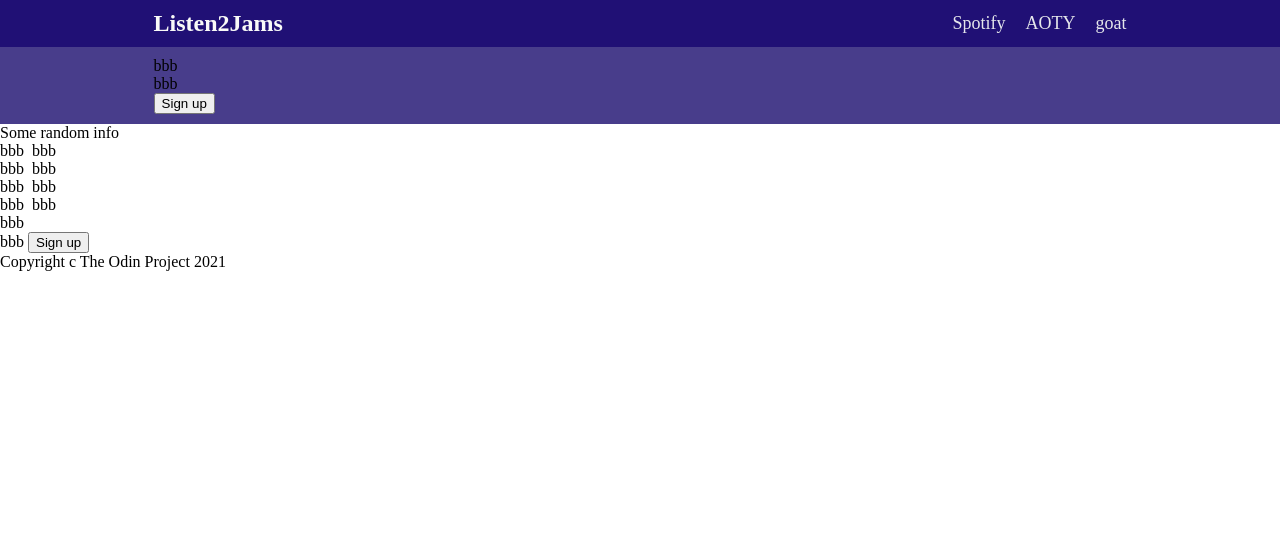
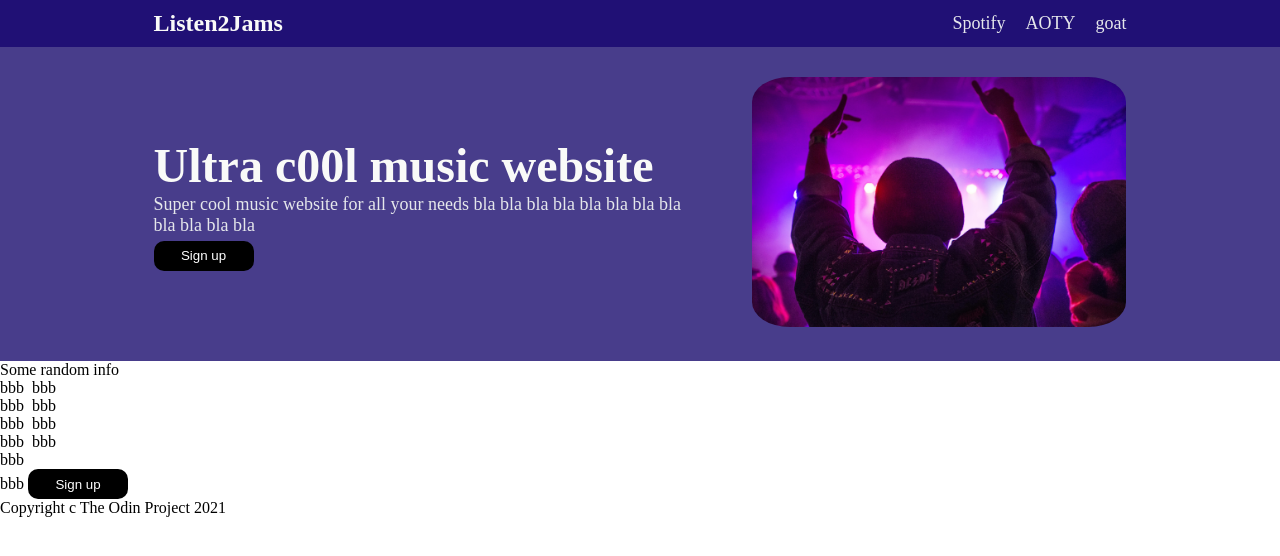
Before and after one commit to TFA05/landing-page, a plain HTML site: page index.html in a window 1280 px wide. Drawn offline with Linux system fonts and the light colour scheme.

Commit message:
Finish first section and make link in header open in new tab

```diff
--- a/css/style.css
+++ b/css/style.css
@@ -38,4 +38,36 @@ a{
 
 .first{
     background-color: darkslateblue;
+    padding-top: 30px;
+    padding-bottom: 30px;
+    gap: 60px;
 }
+
+.hero{
+    font-size: 48px;
+    color: #F9FAF8;
+    font-weight: 900;
+    margin-bottom: 1px;
+}
+
+.heroSecondary{
+    font-size: 18px;
+    color: #E5E7EB;
+    margin-bottom: 5px;
+}
+
+.dance{
+    height: 250px;
+    width: auto;
+    border-radius: 10%;
+}
+
+button{
+    background-color: black;
+    color: white;
+    width: 100px;
+    height: 30px;
+    padding: 5px;
+    border-radius: 10px;
+    border: none;
+}
--- a/index.html
+++ b/index.html
@@ -10,19 +10,21 @@
     <div class="header">
         <div class="logo">Listen2Jams</div>
         <ul>
-            <li><a href="https://open.spotify.com/">Spotify</a></li>
-            <li><a href="https://www.albumoftheyear.org/">AOTY</a></li>
-            <li><a href="https://www.youtube.com/@theneedledrop/videos">goat</a></li>
+            <li><a href="https://open.spotify.com/" target="_blank">Spotify</a></li>
+            <li><a href="https://www.albumoftheyear.org/" target="_blank">AOTY</a></li>
+            <li><a href="https://www.youtube.com/@theneedledrop/videos" target="_blank">goat</a></li>
         </ul>
     </div>
 
     <div class="first">
         <div class="intro">
-            <div class="hero">bbb</div>
-            <div class="heroSecondary">bbb</div>
+            <div class="hero">Ultra c00l music website</div>
+            <div class="heroSecondary">
+                Super cool music website for all your needs bla bla bla bla bla bla bla bla bla bla bla bla
+            </div>
             <button>Sign up</button>
         </div>
-        <img>
+        <div class="firstPicture"><img src="images/guy-dancing.jpg" class="dance"></div>
     </div>
 
     <div class="drugi">
@@ -63,4 +65,3 @@
         Copyright c The Odin Project 2021
     </div>
 </body>
-</html>
```
Also changed, not shown: images/guy-dancing.jpg (added).
